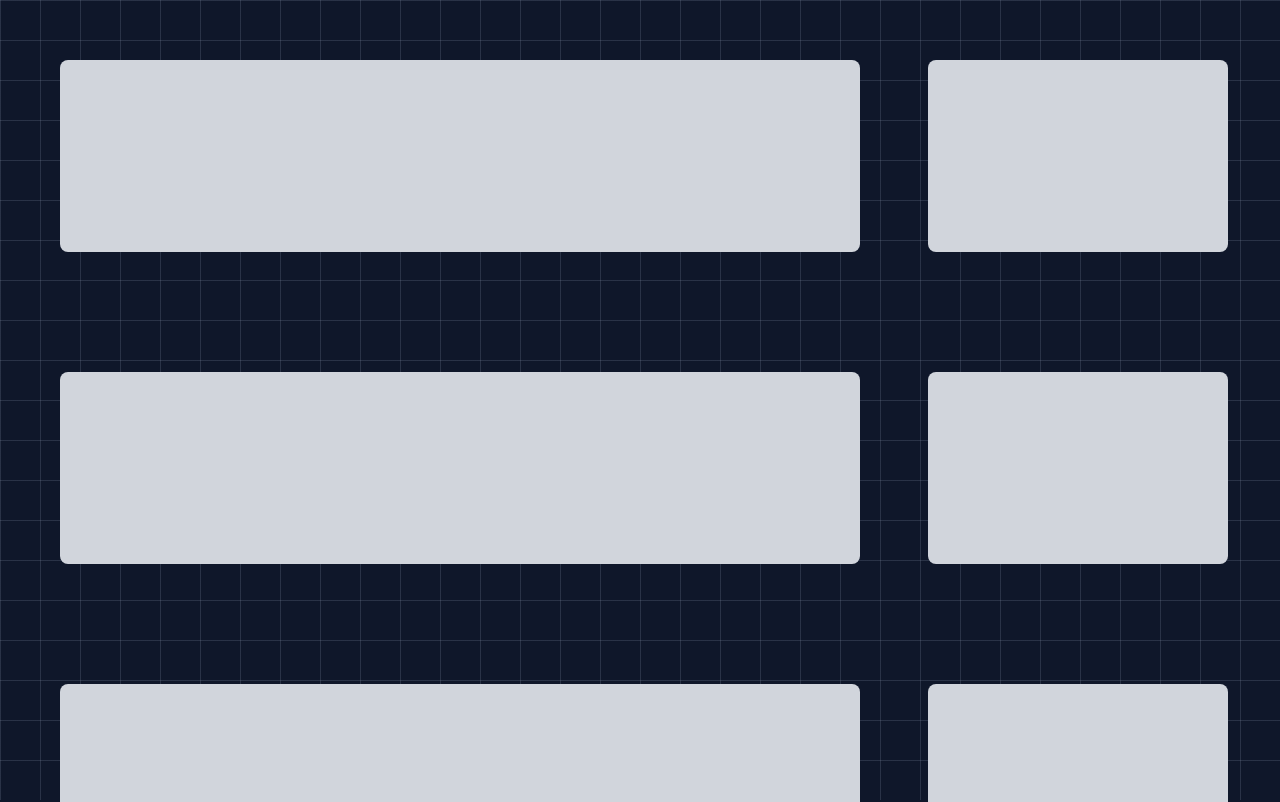
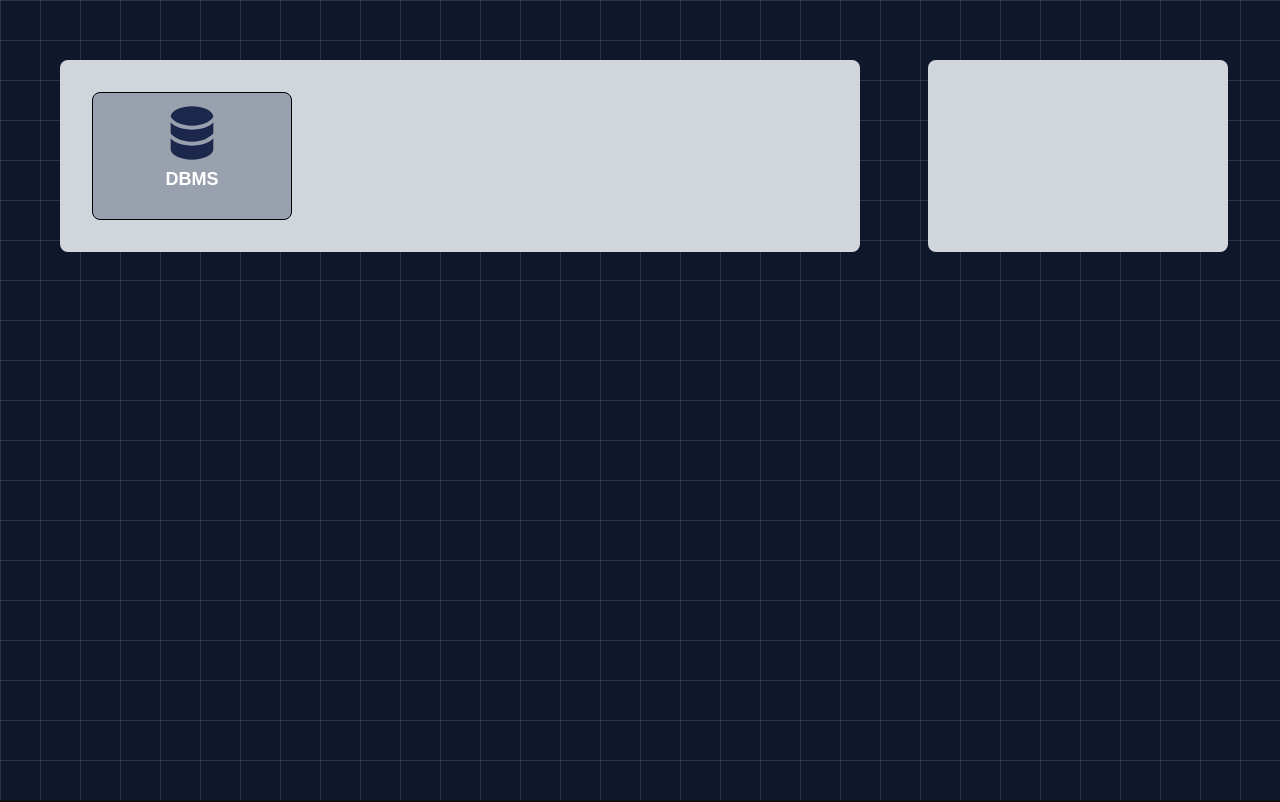
Before and after one commit to sanjaysr77/placement-prep-fe, a React (Vite) app: page / in a window 1280 px wide. Shown: the top 802 px of the page. Built offline with nearby package versions, Linux system fonts and the light colour scheme.

Commit message:
Added subject card inside the main card

```diff
--- a/src/components/Card.tsx
+++ b/src/components/Card.tsx
@@ -1,10 +1,13 @@
+import { SmallCard } from "./SmallCard";
+
 export function Card() {
   return (
-    <div className="
+    <div className="flex gap-6
       bg-gray-300 m-15 w-56 h-30 p-4 rounded-lg
       sm:w-80 sm:h-40 sm:p-6
       md:w-125 md:h-40 md:p-6
       lg:w-200 lg:h-48 lg:p-8">
+      <SmallCard />
     </div>
-  )
+  );
 }
--- /dev/null
+++ b/src/components/CardContext.tsx
@@ -0,0 +1,34 @@
+import { createContext, useContext, ReactNode } from "react";
+
+type CardData = {
+  image: string;
+  title: string;
+};
+
+type CardContextType = {
+  cardData: CardData;
+};
+
+const CardContext = createContext<CardContextType | undefined>(undefined);
+
+export const useCardContext = () => {
+  const context = useContext(CardContext);
+  if (!context) {
+    throw new Error("useCardContext must be used inside CardProvider");
+  }
+  return context;
+};
+
+export const CardProvider = ({
+  children,
+  cardData,
+}: {
+  children: ReactNode;
+  cardData: CardData;
+}) => {
+  return (
+    <CardContext.Provider value={{ cardData }}>
+      {children}
+    </CardContext.Provider>
+  );
+};
--- /dev/null
+++ b/src/components/SmallCard.tsx
@@ -0,0 +1,12 @@
+import { useCardContext } from "./CardContext";
+
+export function SmallCard() {
+  const { cardData } = useCardContext();
+
+  return (
+    <div className="flex flex-col items-center p-2 border border-black w-50 bg-gray-400 rounded-lg">
+      <img src={cardData.image} alt={cardData.title} className="w-16 h-16" />
+      <p className="text-lg font-semibold">{cardData.title}</p>
+    </div>
+  );
+}
--- a/src/pages/HomePage.tsx
+++ b/src/pages/HomePage.tsx
@@ -1,13 +1,23 @@
-
+import { CardProvider } from "../components/CardContext";
 import { CardStructure } from "../components/CardStructure";
 
-export function Home () {
-    return <div>
-        <CardStructure />
-        <CardStructure />
-        <CardStructure />
-        <CardStructure />
-        <CardStructure />
-        <CardStructure />
-    </div>
+export function Home() {
+  const cardInfo = {
+    image: "/database.svg", // example path
+    title: "DBMS"
+  };
+  const cardInfo2 = {
+    image: "/database.svg", // example path
+    title: "OOPS"
+  };
+  const cardInfo3 = {
+    image: "/database.svg", // example path
+    title: "OS"
+  };
+
+  return (
+    <CardProvider cardData={cardInfo}>
+      <CardStructure />
+    </CardProvider>
+  );
 }
```
Also changed, not shown: public/database.svg (added).
